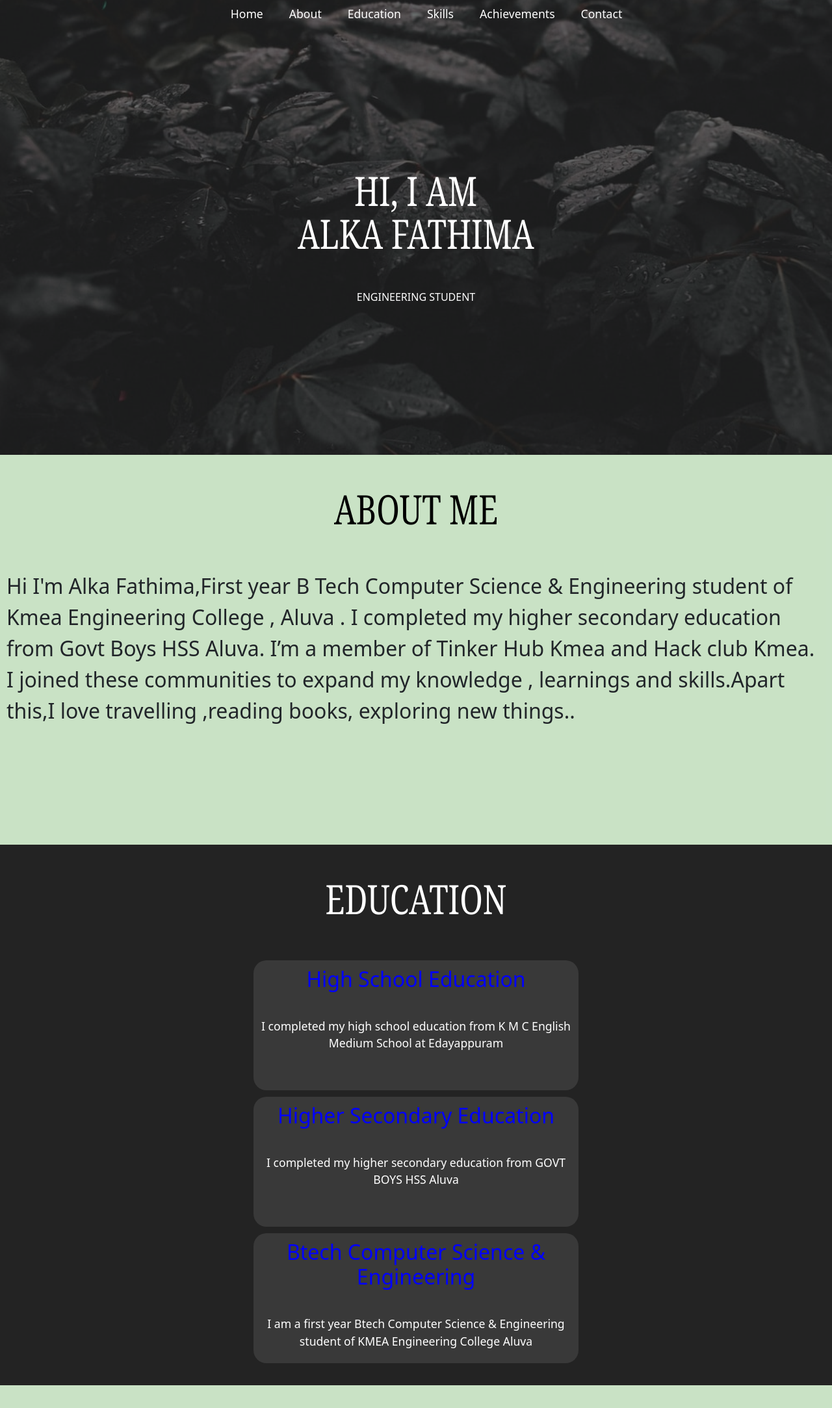
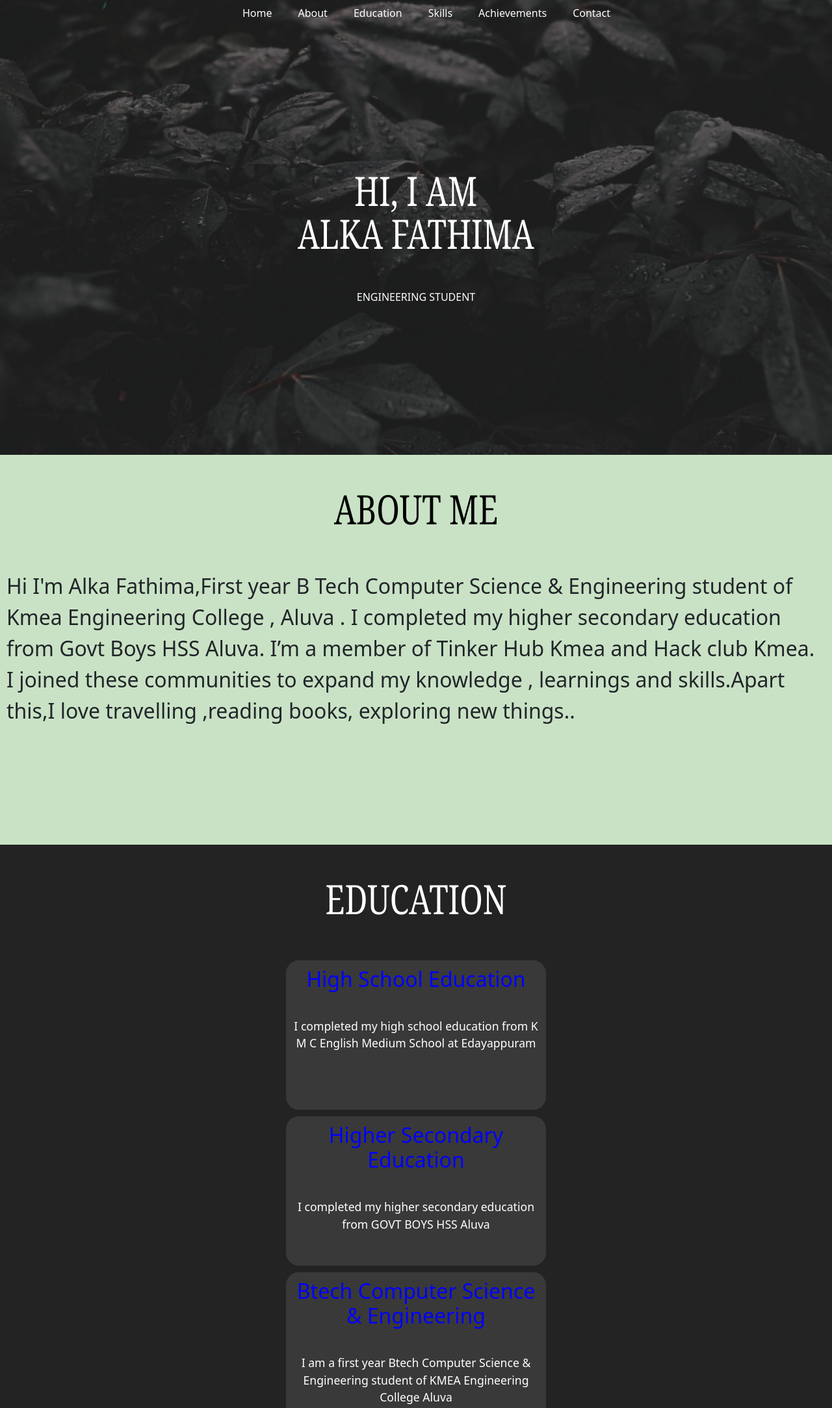
Before and after one commit to ALKAFATHIMA/WIT-PROJECT, a plain HTML site: page index.html in a window 1280 px wide. Shown: the top 2167 px of the page at 65% size. Drawn offline with nearby package versions, Linux system fonts and the light colour scheme.

Commit message:
first commit

```diff
--- a/style.css
+++ b/style.css
@@ -30,7 +30,7 @@ html {
 }
 
 .navbar ul li {
-    font-size: 1.1rem;
+    font-size: 1rem;
 }
 
 .navbar ul li a {
@@ -113,8 +113,8 @@ html {
 
 
 .box {
-    height: 200px;
-    width: 500px;
+    height: 230px;
+    width: 400px;
     background-color: rgba(255, 255,255, 0.1);
     border-radius: 20px;
     margin: 10px;
@@ -158,7 +158,7 @@ html {
     flex-direction: column;
     background-color: #000000dc;
 }
-#achievements h1 {
+#achievements  {
     margin: 55px;
 }
 
@@ -211,7 +211,7 @@ html {
 #submit {
     padding: 15px 20px;
     margin: 30px;
-    width: 15%;
+    width: 25%;
     border-radius: 20px;
     background-color: black;
     color: white;
```
Also changed, not shown: index.html (+1 -0 lines).
